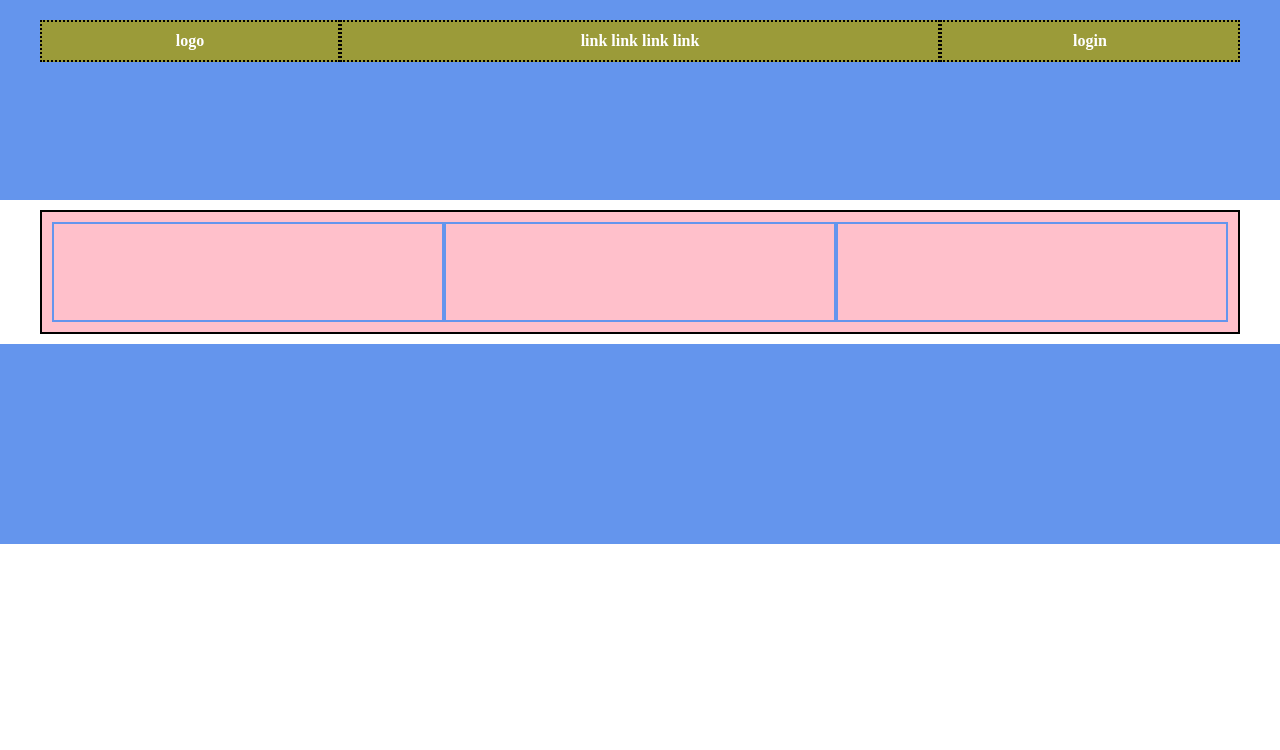
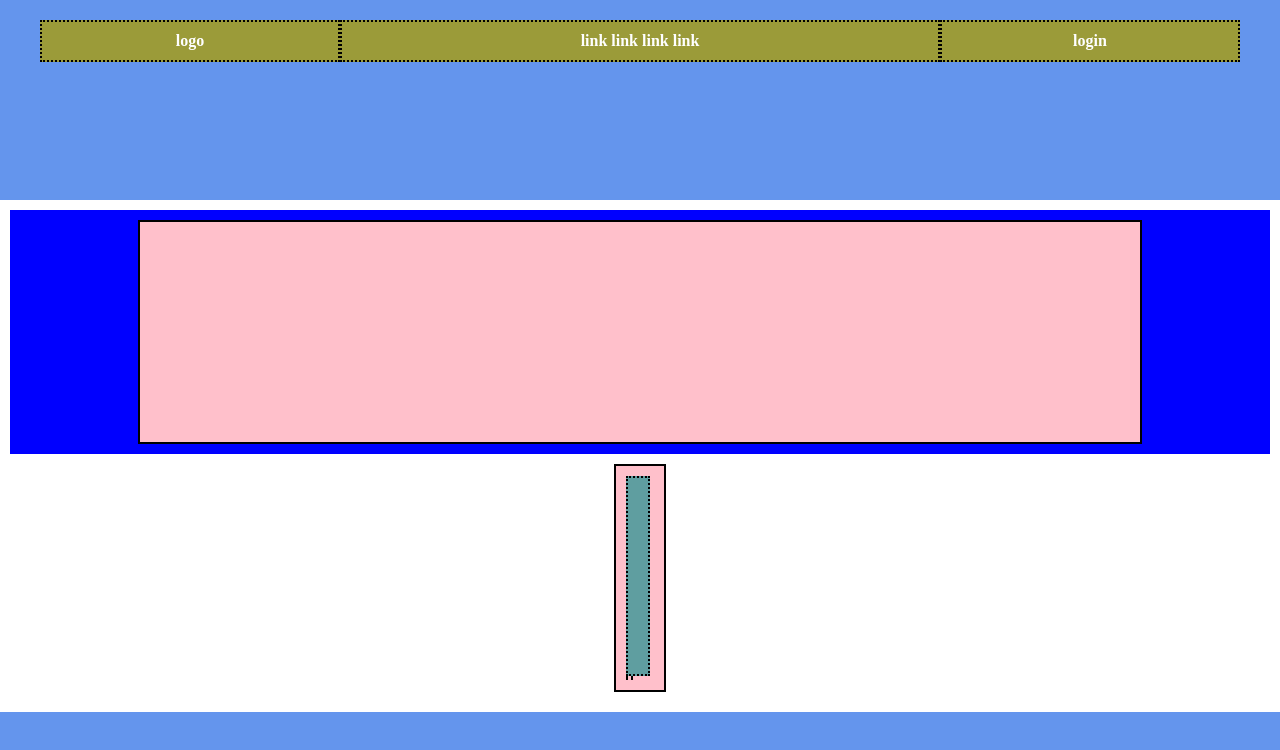
Before and after one commit to FraBona/htmlcss-struttura-discord, a plain HTML site: page index.html in a window 1280 px wide. Drawn offline with Linux system fonts and the light colour scheme.

Commit message:
commit-first-block

```diff
--- a/css/main.css
+++ b/css/main.css
@@ -14,19 +14,35 @@
 }
 
 .first-block{
-  border: 10px solid black;
   background-color: blue;
+  display: flex;
+  justify-content: center;
+  align-items: center;
 }
+
+.second-block{
+  display: flex;
+  justify-content: center;
+  align-items: center;
+}
+
+
 
 .container{
   background-color: pink;
   max-width: 1200px;
-  margin: 0 auto;
+  margin: 10px;
 }
 
 .row{
   display: flex;
   flex-wrap: wrap;
+}
+
+.col-1{
+  flex-basis: 100%;
+  min-height: 200px;
+  min-width: 980px;
 }
 
 .col-3{
@@ -43,6 +59,18 @@
   flex-basis: calc(100% / 2);
   display: flex;
   justify-content: center;
+}
+
+.col-75{
+  flex-basis: 75%;
+}
+
+.col-25{
+  flex-basis: calc(100% / 4);
+}
+
+.col-second-block{
+  border: 2px dotted black;
 }
 
 
@@ -79,6 +107,13 @@
   font-weight: 700;
 }
 
+.debug .col-75{
+  min-height: 200px;
+  padding: 10px;
+  background-color: cadetblue;
+  border: 2px dotted black;
+}
+
 /*.debug .row-header{
   padding: 10px;
   border: 2px solid violet;
--- a/index.html
+++ b/index.html
@@ -18,17 +18,23 @@
   </header>
 
   <main class="main-content">
-    <section class="first=block">
+    <section class="first-block">
       <div class="container">
         <div class="row">
-          <div class="col-3"></div>
-          <div class="col-3"></div>
-          <div class="col-3"></div>
+          <div class="col-1"></div>
+        </div>
+      </div>
+    </section>
+
+    <section class="second-block">
+      <div class="container">
+        <div class="row">
+          <div class="col-75 col-second-block"></div>
+          <div class="col-25 col-second-block"></div>
         </div>
       </div>
     </section>
   </main>
-
   <footer class="page-footer"></footer>
 </body>
 </html>
```
